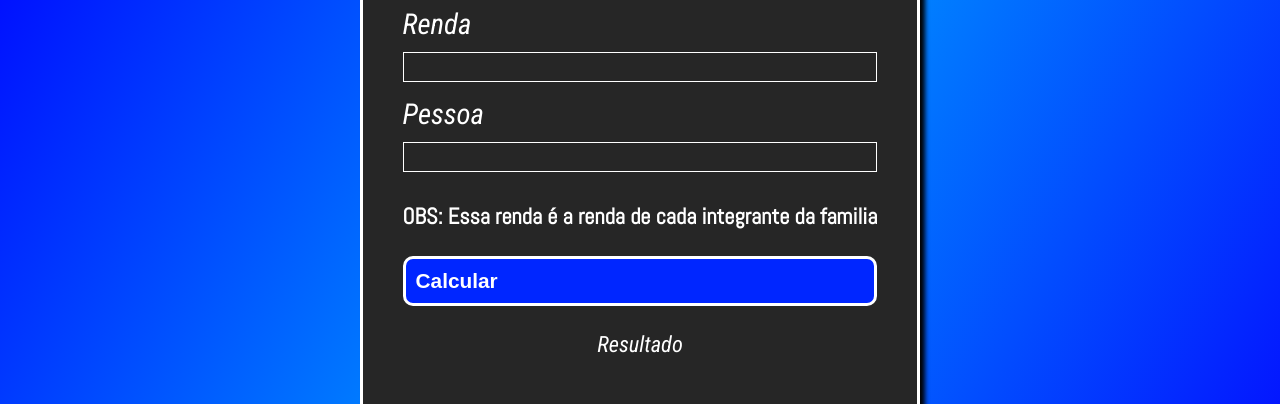
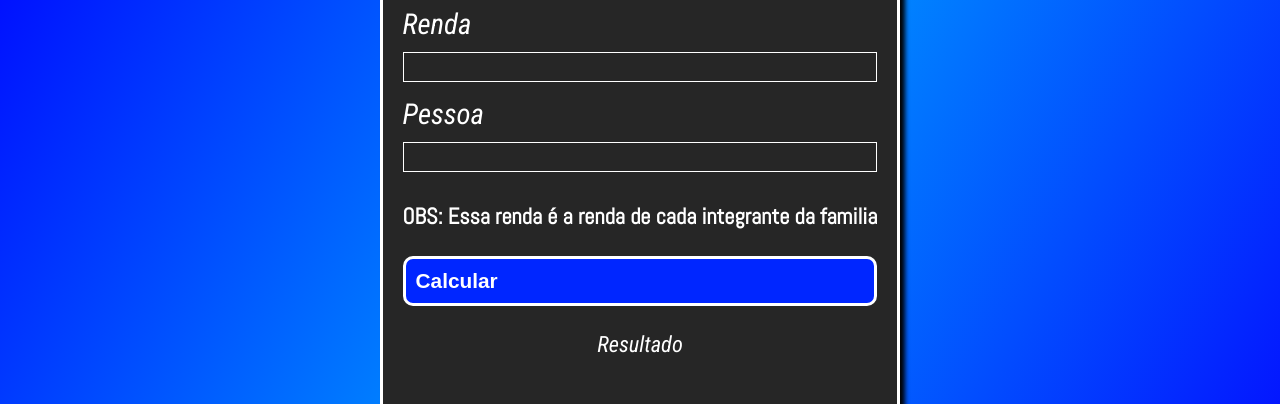
Before and after one commit to Jorge-Marcelo/Renda_Percapita, a plain HTML site: page index.html in a window 1280 px wide. Shown: the part 172-576 px from the top of the page. Drawn offline with nearby package versions, Linux system fonts and the light colour scheme; a web font is replaced by a local one.

Commit message:
Corrigindo Bugs

```diff
--- a/assets/CSS/style.css
+++ b/assets/CSS/style.css
@@ -36,7 +36,7 @@ flex-direction: column;
 margin: 0 20px;
 gap: 25px;
 background-color: #262626;
-padding: 40px;
+padding: 20px;
 border-radius: 8px;
 border: 3px solid white;
 box-shadow: 5px 5px 5px  black;
@@ -94,6 +94,7 @@ flex-direction: column;
 width: 100%;
 background-color: rgb(0, 38, 255);
 border: 3px solid white;
+text-align: center;
 padding: 10px;
 color: white;
 font-weight: bold;
```
